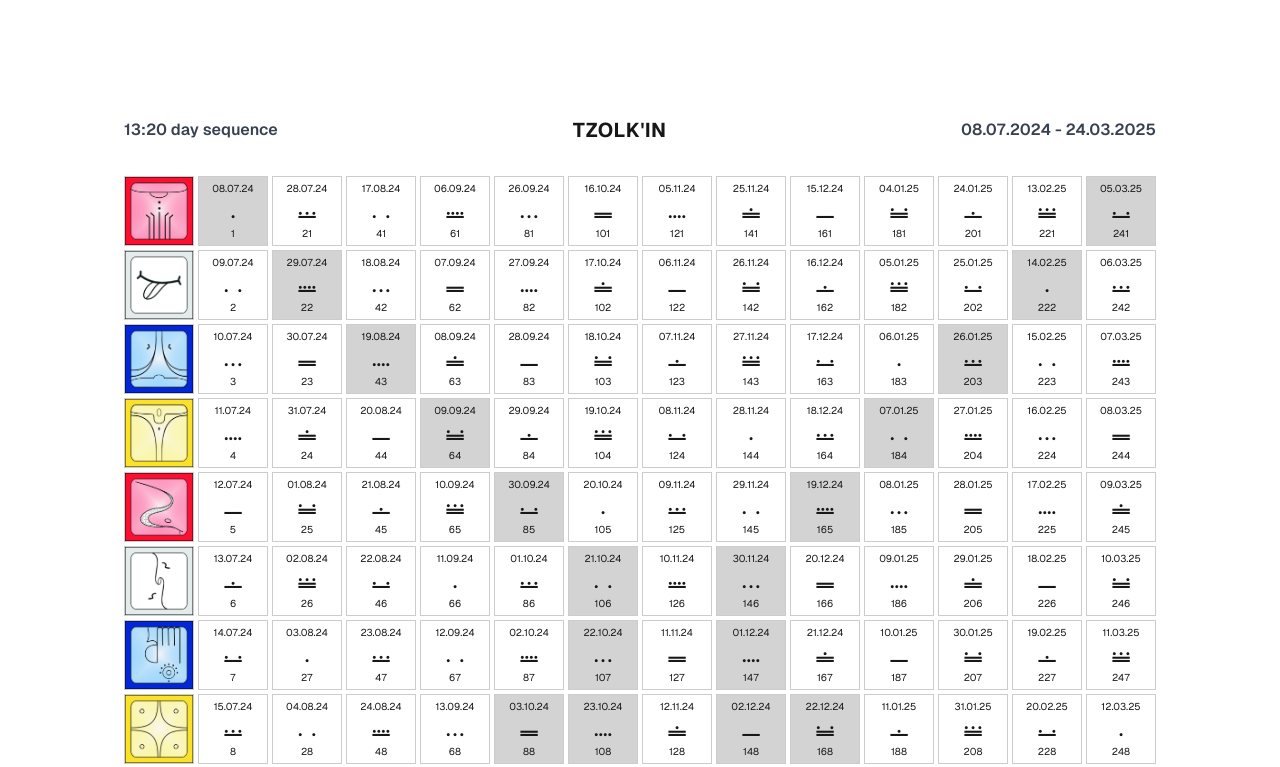
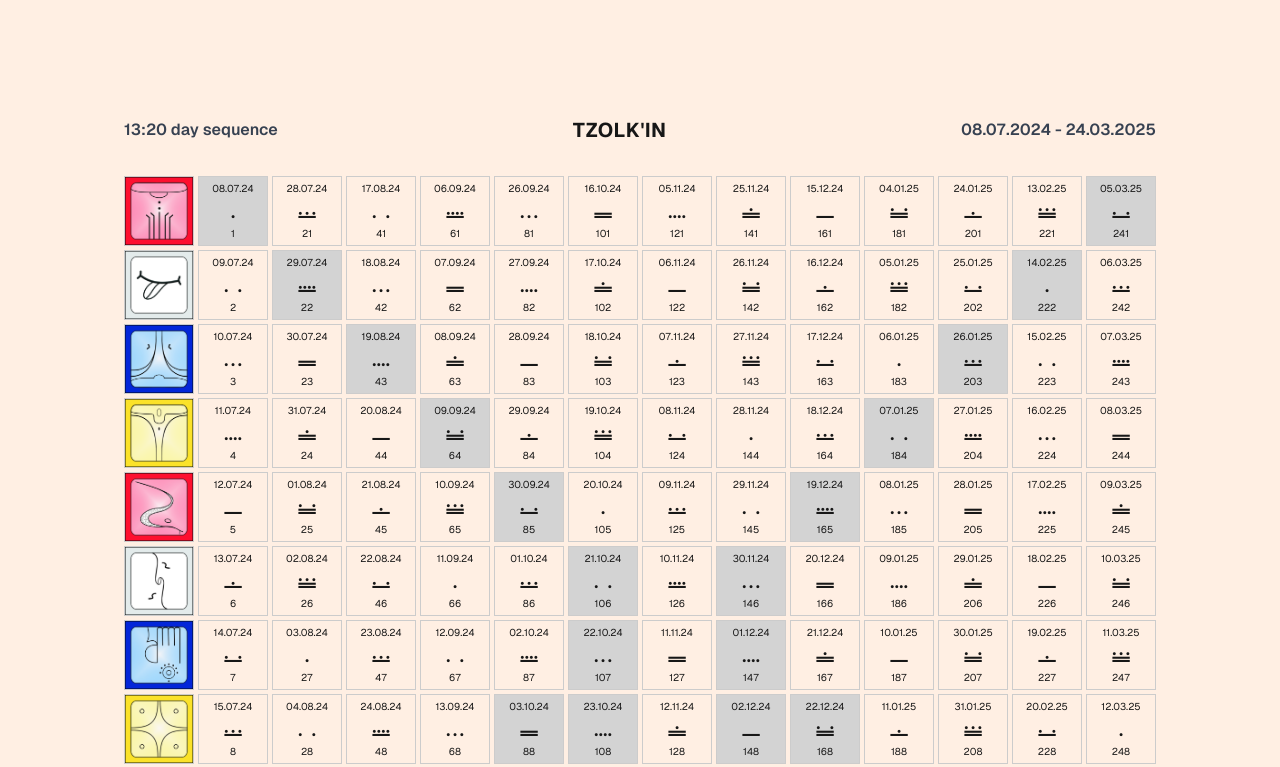
Before and after one commit to nikandt/tzolkin-calendar, a Next.js app: page / in a window 1280 px wide. Shown: the top 767 px of the page. Built offline with nearby package versions, Linux system fonts and the light colour scheme.

Commit message:
Update background color and remove dark mode styles
Change background color to a light peach shade and remove dark mode styles.

```diff
--- a/app/globals.css
+++ b/app/globals.css
@@ -3,19 +3,8 @@
 @tailwind utilities;
 
 :root {
-  --background: #ffffff;
+  --background: #ffefe3;
   --foreground: #171717;
-}
-
-@media (prefers-color-scheme: dark) {
-  :root {
-    --background: #0a0a0a;
-    --foreground: #ededed;
-  }
-}
-
-html {
-  overflow: hidden;
 }
 
 body {
```
